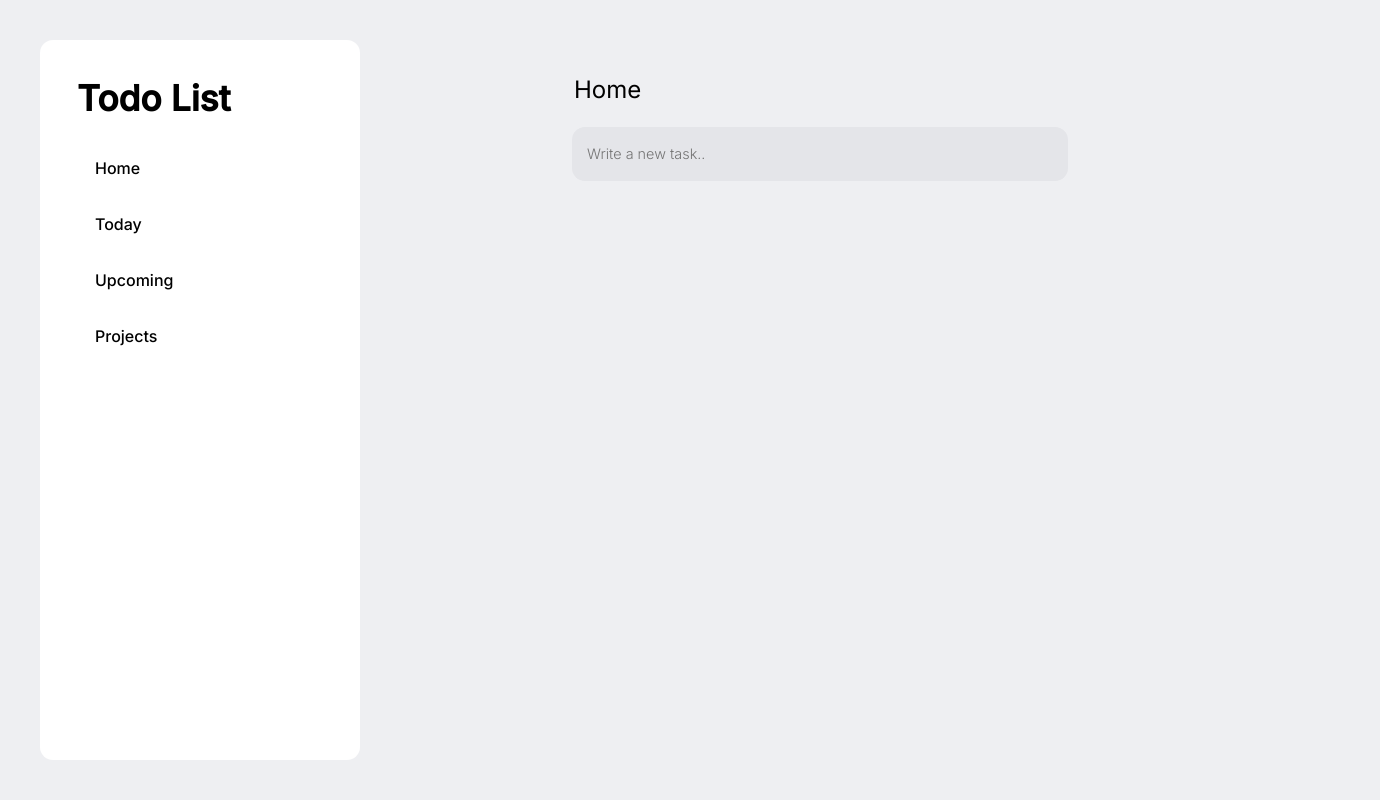
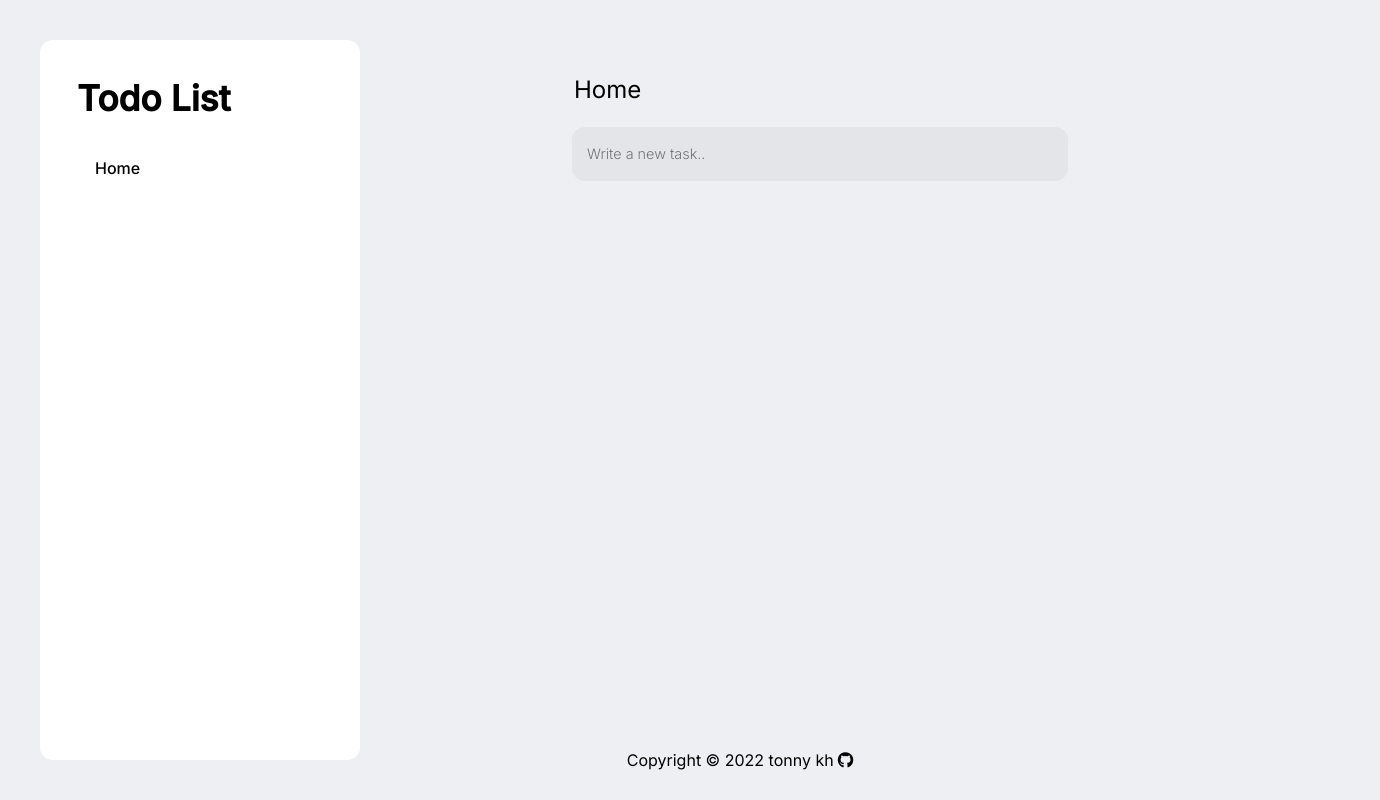
Before and after one commit to tonnykh/todo-list, a website built with webpack: page dist/index.html in a window 1280 px wide. Shown: the whole page, 1380 px wide, since content can reach past the window. Built offline with nearby package versions, Linux system fonts and the light colour scheme.

Commit message:
Add footer

```diff
--- a/src/modules/project.js
+++ /dev/null
@@ -1,5 +0,0 @@
-const project = (name) => {
-    return { name };
-};
-
-export default project;
--- a/src/modules/task.js
+++ /dev/null
@@ -1,6 +0,0 @@
-const task = (name) => {
-    return { name };
-};
-
-
-export default task;
--- a/src/style.css
+++ b/src/style.css
@@ -227,6 +227,30 @@ main {
     cursor: pointer;
 }
 
+/* FOOTER */
+footer {
+    display: flex;
+    justify-content: center;
+    position: absolute;
+    bottom: 30px;
+    left: 100px;
+    width: 100%;
+}
+
+a {
+    color: inherit;
+
+}
+
+.fa-github {
+    margin-left: 4px;
+}
+
+.fa-github:hover {
+    transform: rotate(360deg) scale(1.4);
+    transition: transform 0.3s ease-in-out;
+}
+
 
 /* Hover */
 .default-project:hover {
```
Also changed, not shown: src/index.js (+1 -16 lines), src/modules/storage.js (+0 -16 lines), src/modules/ui.js (+2 -64 lines), dist/index.html, dist/main.js.
